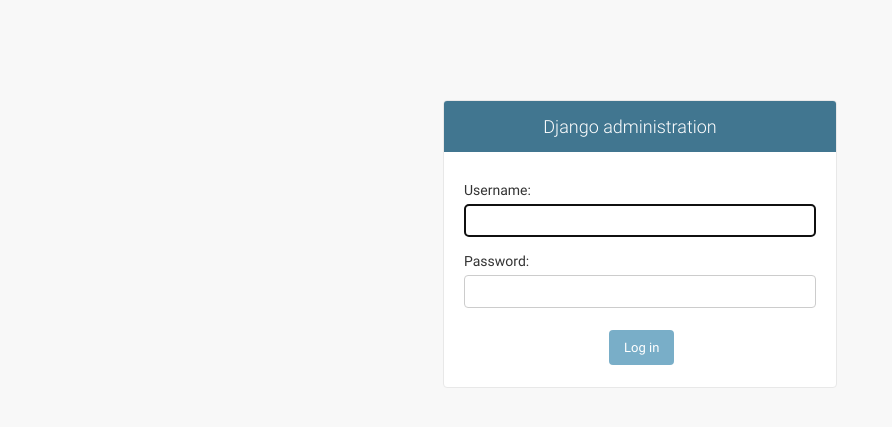
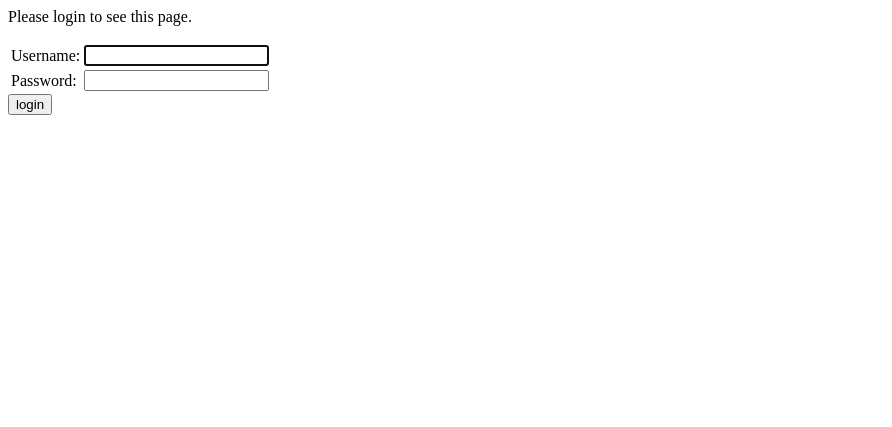
Before and after one commit to danielhertenstein/memocha, a Django app: page /accounts/login/?next=/recorder/user/ in a window 1280 px wide. Shown: the top 427 px of the page, without its empty margins (0-892 px from the left). Run offline with Django 3.2, Linux system fonts and the light colour scheme.

Commit message:
Changes login template to something more barebones

```diff
--- a/templates/registration/login.html
+++ b/templates/registration/login.html
@@ -1,66 +1,29 @@
-{% extends "admin/base_site.html" %}
-{% load i18n static %}
-
-{% block extrastyle %}{{ block.super }}<link rel="stylesheet" type="text/css" href="{% static "admin/css/login.css" %}" />
-{{ form.media }}
-{% endblock %}
-
-{% block bodyclass %}{{ block.super }} login{% endblock %}
-
-{% block usertools %}{% endblock %}
-
-{% block nav-global %}{% endblock %}
-
-{% block content_title %}{% endblock %}
-
-{% block breadcrumbs %}{% endblock %}
-
-{% block content %}
-{% if form.errors and not form.non_field_errors %}
-<p class="errornote">
-{% if form.errors.items|length == 1 %}{% trans "Please correct the error below." %}{% else %}{% trans "Please correct the errors below." %}{% endif %}
-</p>
+{% if form.errors %}
+<p>Your username and password didn't match. Please try again.</p>
 {% endif %}
 
-{% if form.non_field_errors %}
-{% for error in form.non_field_errors %}
-<p class="errornote">
-    {{ error }}
-</p>
-{% endfor %}
+{% if next %}
+    {% if user.is_authenticated %}
+    <p>Your account doesn't have access to this page. To proceed,
+    please login with an account that has access.</p>
+    {% else %}
+    <p>Please login to see this page.</p>
+    {% endif %}
 {% endif %}
 
-<div id="content-main">
+<form method="post" action="">
+{% csrf_token %}
+<table>
+<tr>
+    <td>{{ form.username.label_tag }}</td>
+    <td>{{ form.username }}</td>
+</tr>
+<tr>
+    <td>{{ form.password.label_tag }}</td>
+    <td>{{ form.password }}</td>
+</tr>
+</table>
 
-{% if user.is_authenticated %}
-<p class="errornote">
-{% blocktrans trimmed %}
-    You are authenticated as {{ username }}, but are not authorized to
-    access this page. Would you like to login to a different account?
-{% endblocktrans %}
-</p>
-{% endif %}
-
-<form action="{{ app_path }}" method="post" id="login-form">{% csrf_token %}
-  <div class="form-row">
-    {{ form.username.errors }}
-    {{ form.username.label_tag }} {{ form.username }}
-  </div>
-  <div class="form-row">
-    {{ form.password.errors }}
-    {{ form.password.label_tag }} {{ form.password }}
-    <input type="hidden" name="next" value="{{ next }}" />
-  </div>
-  {% url 'admin_password_reset' as password_reset_url %}
-  {% if password_reset_url %}
-  <div class="password-reset-link">
-    <a href="{{ password_reset_url }}">{% trans 'Forgotten your password or username?' %}</a>
-  </div>
-  {% endif %}
-  <div class="submit-row">
-    <label>&nbsp;</label><input type="submit" value="{% trans 'Log in' %}" />
-  </div>
+<input type="submit" value="login" />
+<input type="hidden" name="next" value="{{ next }}" />
 </form>
-
-</div>
-{% endblock %}
```
